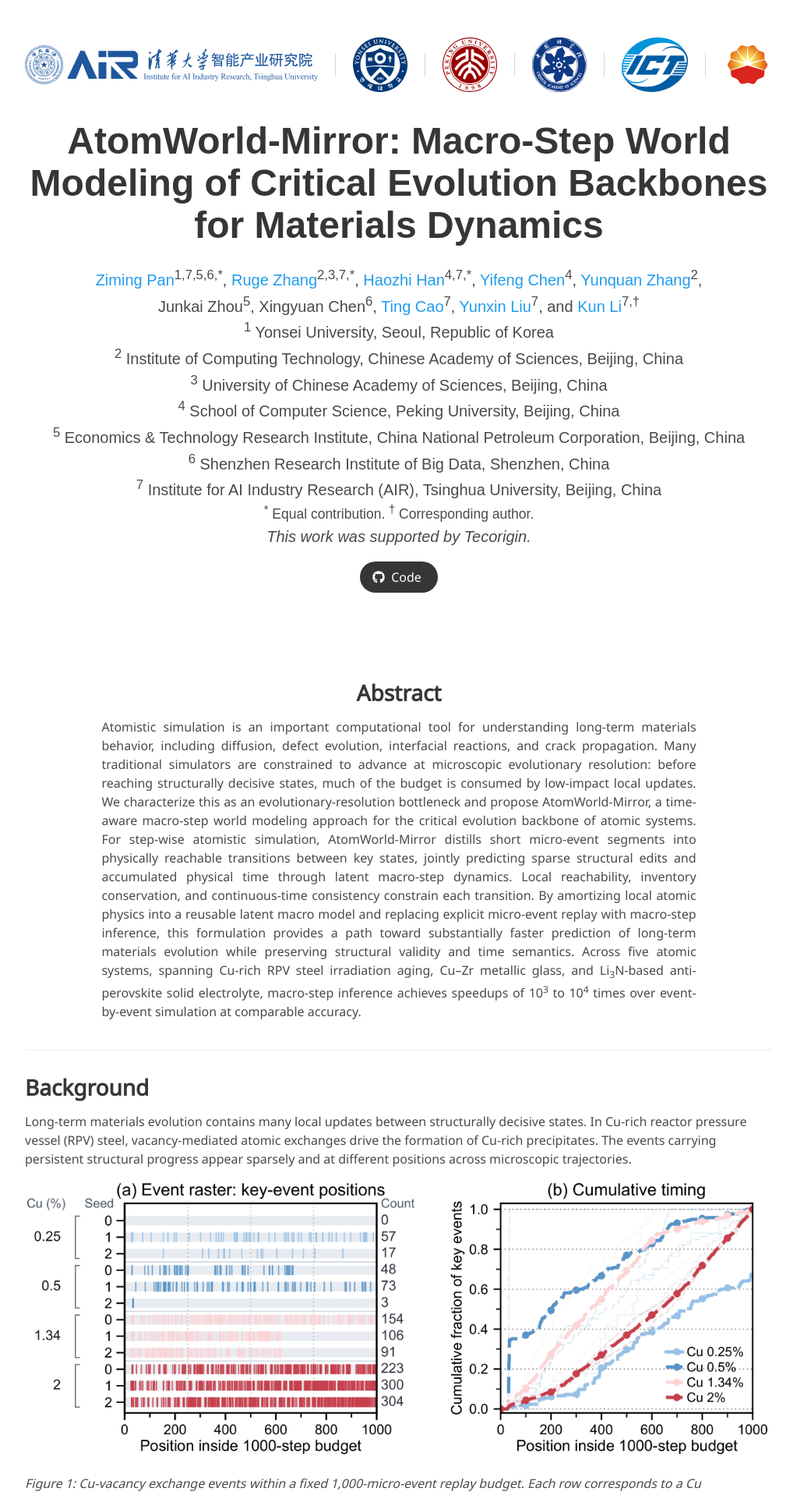
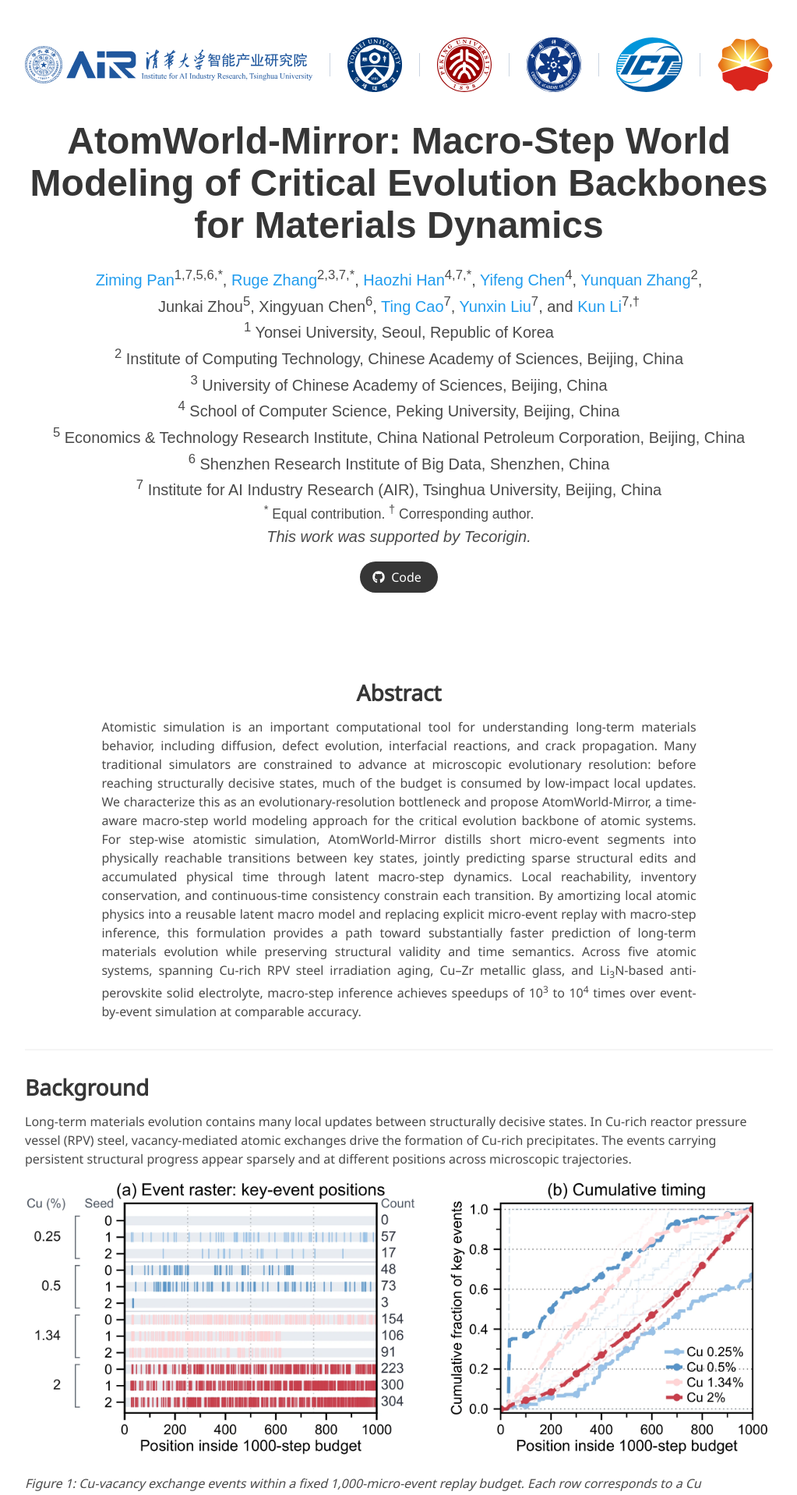
Before and after one commit to AtomWorld-Mirror/AtomWorld-Mirror.github.io, a Jekyll site: the page built from index.md, in a window 1280 px wide. Shown: the top 1917 px of the page at 78% size, without its empty margins (128-1151 px from the left). Built offline with Jekyll 4.4.1, drawn with Linux system fonts in a browser that asks for light colours; some web fonts are replaced.

Commit message:
docs: sync website from project-page branch

```diff
--- a/_layouts/project_page.html
+++ b/_layouts/project_page.html
@@ -52,7 +52,7 @@
               <a href="https://www.pku.edu.cn/" aria-label="Peking University homepage"><img src="./assets/logos/pku.svg" alt="Peking University"></a>
               <a href="https://www.ucas.ac.cn/" aria-label="University of Chinese Academy of Sciences homepage"><img src="./assets/logos/ucas.svg" alt="University of Chinese Academy of Sciences"></a>
               <a href="https://www.ict.ac.cn/" aria-label="Institute of Computing Technology homepage"><img src="./assets/logos/ict.svg" alt="Institute of Computing Technology, Chinese Academy of Sciences"></a>
-              <a href="https://www.cnpc.com.cn/" aria-label="China National Petroleum Corporation homepage"><img src="./assets/logos/cnpc.svg?v=supplied" alt="China National Petroleum Corporation"></a>
+              <a href="https://www.cnpc.com.cn/" aria-label="China National Petroleum Corporation homepage"><img src="./assets/logos/cnpc.svg?v=matched-size" alt="China National Petroleum Corporation"></a>
             </div>
           </div>
 
```
Also changed, not shown: assets/logos/cnpc.svg.
